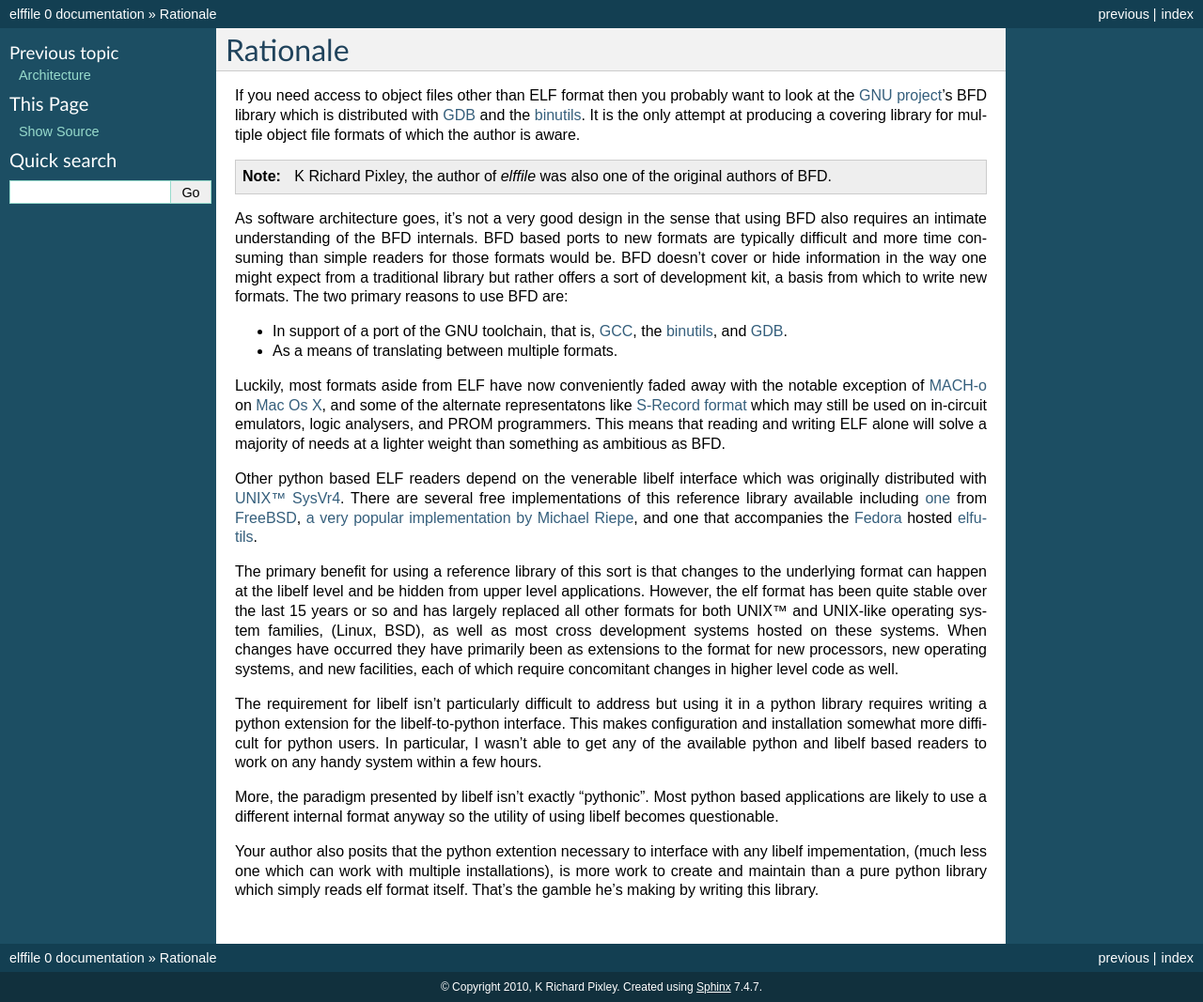
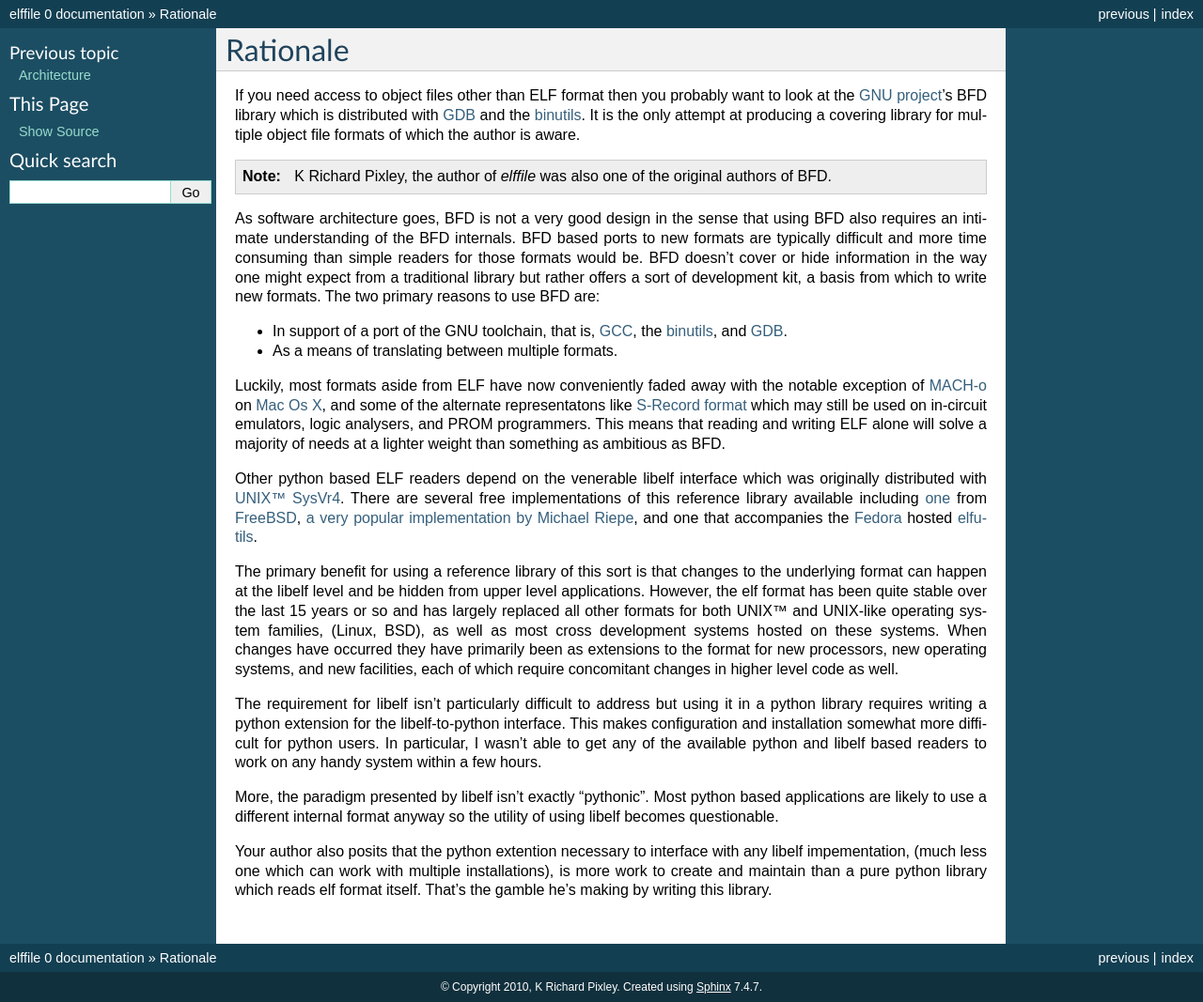
Before and after one commit to slorquet/elffile2, a Sphinx documentation site: the page built from docs/source/rationale.rst, in a window 1280 px wide. Shown: the whole page at 94% size. Built offline with Sphinx 7.4.7, drawn with Linux system fonts in a browser that asks for light colours.

Commit message:
:two minor doc fixes

```diff
--- a/docs/source/rationale.rst
+++ b/docs/source/rationale.rst
@@ -13,7 +13,7 @@ the author is aware.
 .. note:: K Richard Pixley, the author of *elffile* was also one of
     the original authors of BFD.
 
-As software architecture goes, it's not a very good design in the
+As software architecture goes, BFD is not a very good design in the
 sense that using BFD also requires an intimate understanding of the
 BFD internals.  BFD based ports to new formats are typically difficult
 and more time consuming than simple readers for those formats would
@@ -73,5 +73,5 @@ format anyway so the utility of using libelf becomes questionable.
 Your author also posits that the python extention necessary to
 interface with any libelf impementation, (much less one which can work
 with multiple installations), is more work to create and maintain than
-a pure python library which simply reads elf format itself.  That's
-the gamble he's making by writing this library.
+a pure python library which reads elf format itself.  That's the
+gamble he's making by writing this library.
--- a/elffile.py
+++ b/elffile.py
@@ -4,7 +4,7 @@
 # Copyright 2010 K. Richard Pixley.
 # See LICENSE for details.
 #
-# Time-stamp: <02-Jan-2011 19:36:47 PST by rich@noir.com>
+# Time-stamp: <02-Jan-2011 19:46:48 PST by rich@noir.com>
 
 """
 Elffile is a library which reads and writes `ELF format object files
@@ -863,8 +863,7 @@ ET('ET_HIPROC', 0xffff, 'Processor-specific')
 class EM(coding.Coding):
     """
     Encodes the processor type represented in this elf file as
-    recorded in the `ELF file header
-    <http://www.sco.com/developers/gabi/latest/ch4.eheader.html`_.
+    recorded in the `ELF file header <http://www.sco.com/developers/gabi/latest/ch4.eheader.html`_.
 
     This is a subclass of :py:class:`coding.Coding` and encodes
     :py:attr:`ElfFileHeader.machine`.
```
Also changed, not shown: 1 other file.
